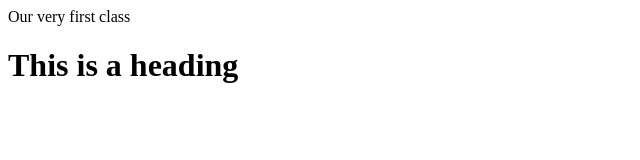
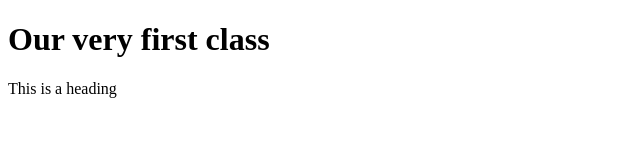
Before and after one commit to AmakaJuliet/GIT-FOXES-MAIN, a plain HTML site: page index.html in a window 1280 px wide. Shown: the whole page, without its empty margins (0-640 px from the left). Drawn offline with Linux system fonts and the light colour scheme.

Commit message:
added main tag and paragragh tag

```diff
--- a/index.html
+++ b/index.html
@@ -8,8 +8,11 @@
 </head>
 
 <body>
-    Our very first class
-    <h1> This is a heading </h1>
+    <main>
+        <h1>Our very first class</h1>
+    </main>
+
+    <p> This is a heading </p>
 </body>
 
 </html>
```
